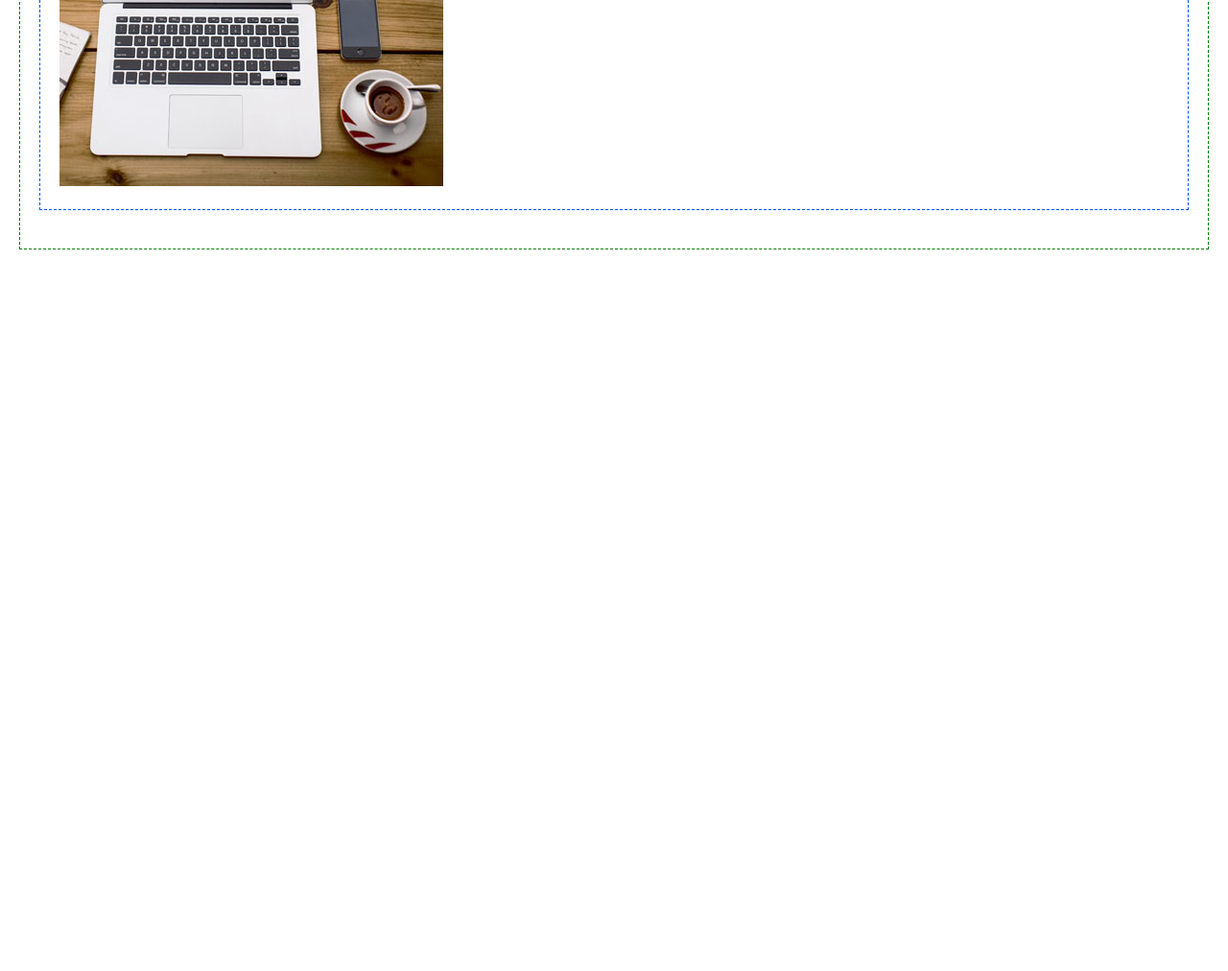
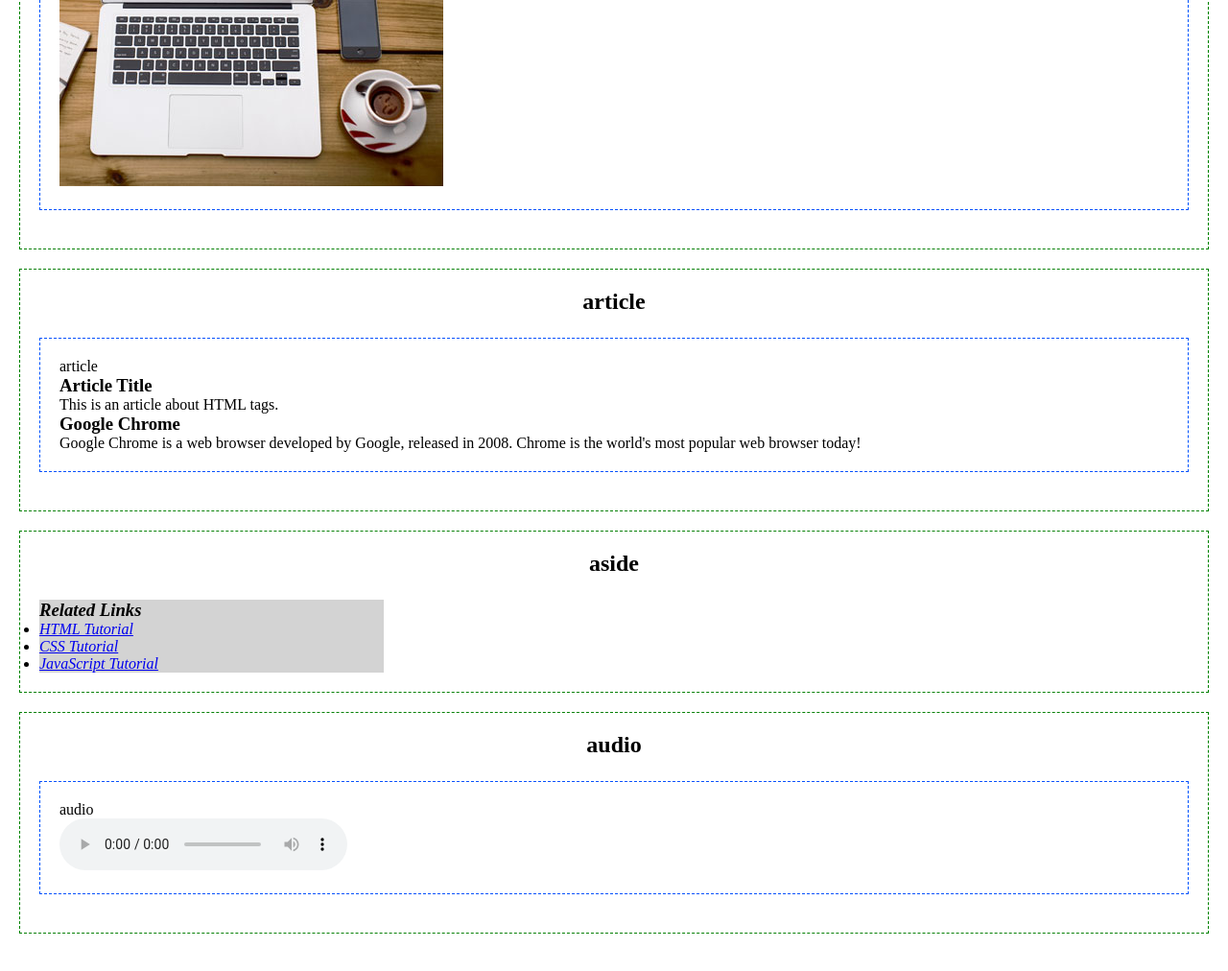
Before and after one commit to chayansrk64/html_tags, a plain HTML site: page index.html in a window 1280 px wide. Shown: the part 1381-2393 px from the top of the page at 96% size. Before the commit the page ends 1681 px from the top, so only its background shows below. Drawn offline with Linux system fonts and the light colour scheme.

Commit message:
audio added

```diff
--- a/index.html
+++ b/index.html
@@ -104,6 +104,51 @@
 
      </div>
 
+     <!-- article -->
+    <div style="border: 1px dashed green;">
+      <h2>article</h2>
+      <div>
+        <p>article</p>
+        <article>
+          <h3>Article Title</h3>
+          <p>This is an article about HTML tags.</p>
+        </article>
+        <article>
+            <h3>Google Chrome</h3>
+            <p>Google Chrome is a web browser developed by Google, released in 2008. Chrome is the world's most popular web browser today!</p>
+        </article>
+      </div>
+
+    </div>
+
+    <!-- aside -->
+    <div style="border: 1px dashed green;">
+        <h2>aside</h2>
+
+            <aside>
+                <h3>Related Links</h3>
+                <ul>
+                    <li><a href="https://www.w3schools.com/html/">HTML Tutorial</a></li>
+                    <li><a href="https://www.w3schools.com/css/">CSS Tutorial</a></li>
+                    <li><a href="https://www.w3schools.com/js/">JavaScript Tutorial</a></li>
+                </ul>
+            </aside>
+
+    </div>
+
+
+    <!-- audio -->
+    <div style="border: 1px dashed green;">
+        <h2>audio</h2>
+        <div>
+            <p>audio</p>
+             <audio controls>
+                <source src="audio/audio.mp3" type="audio/mp3">
+             </audio>
+        </div>
+    </div>
+
+
 
 
   </body>
--- a/styles/style.css
+++ b/styles/style.css
@@ -15,3 +15,8 @@ div{
     padding: 20px;
     margin-bottom: 20px;
 }
+aside {
+  width: 30%;
+  font-style: italic;
+  background-color: lightgray;
+}
```
Also changed, not shown: 1 other file.
